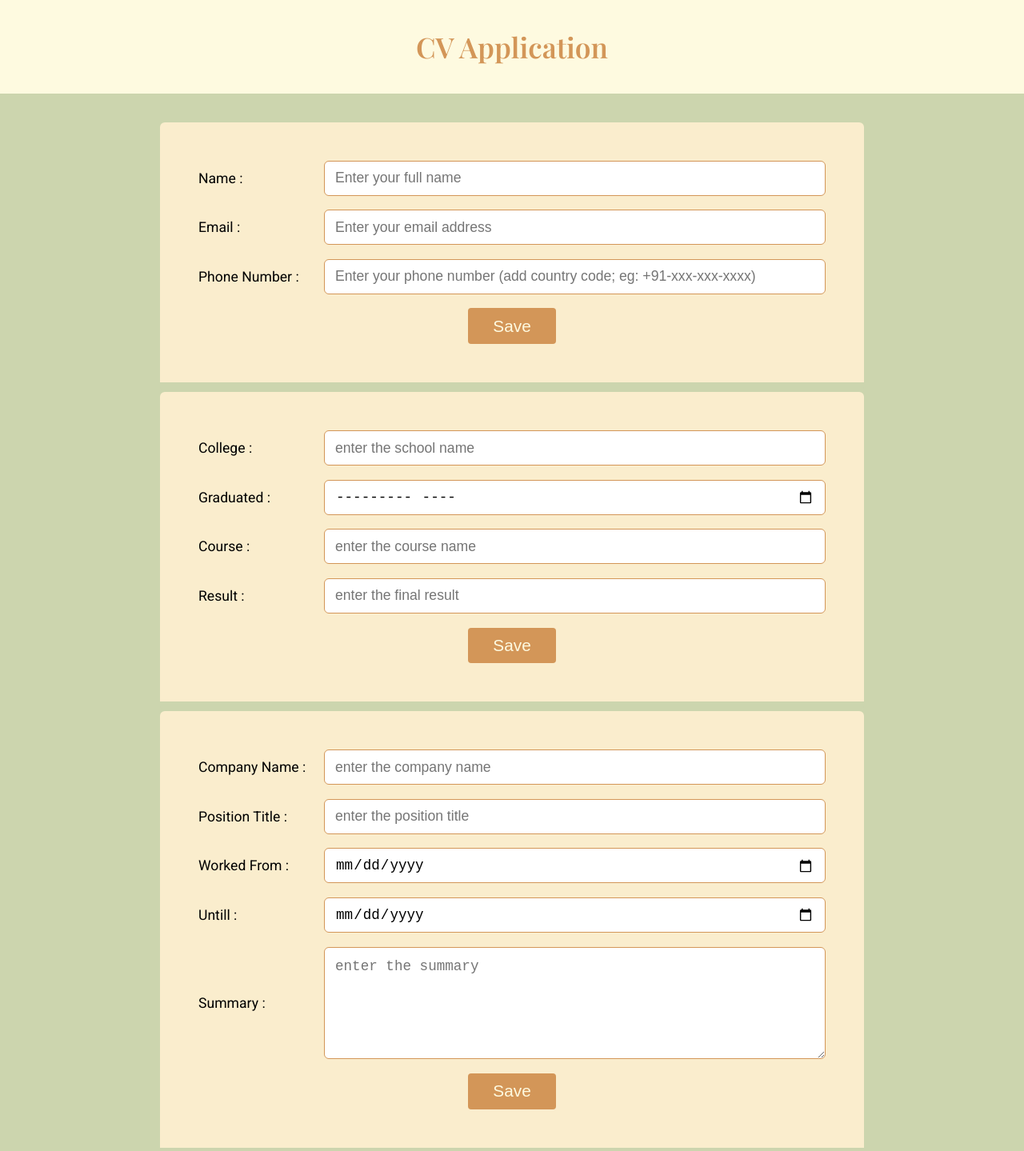
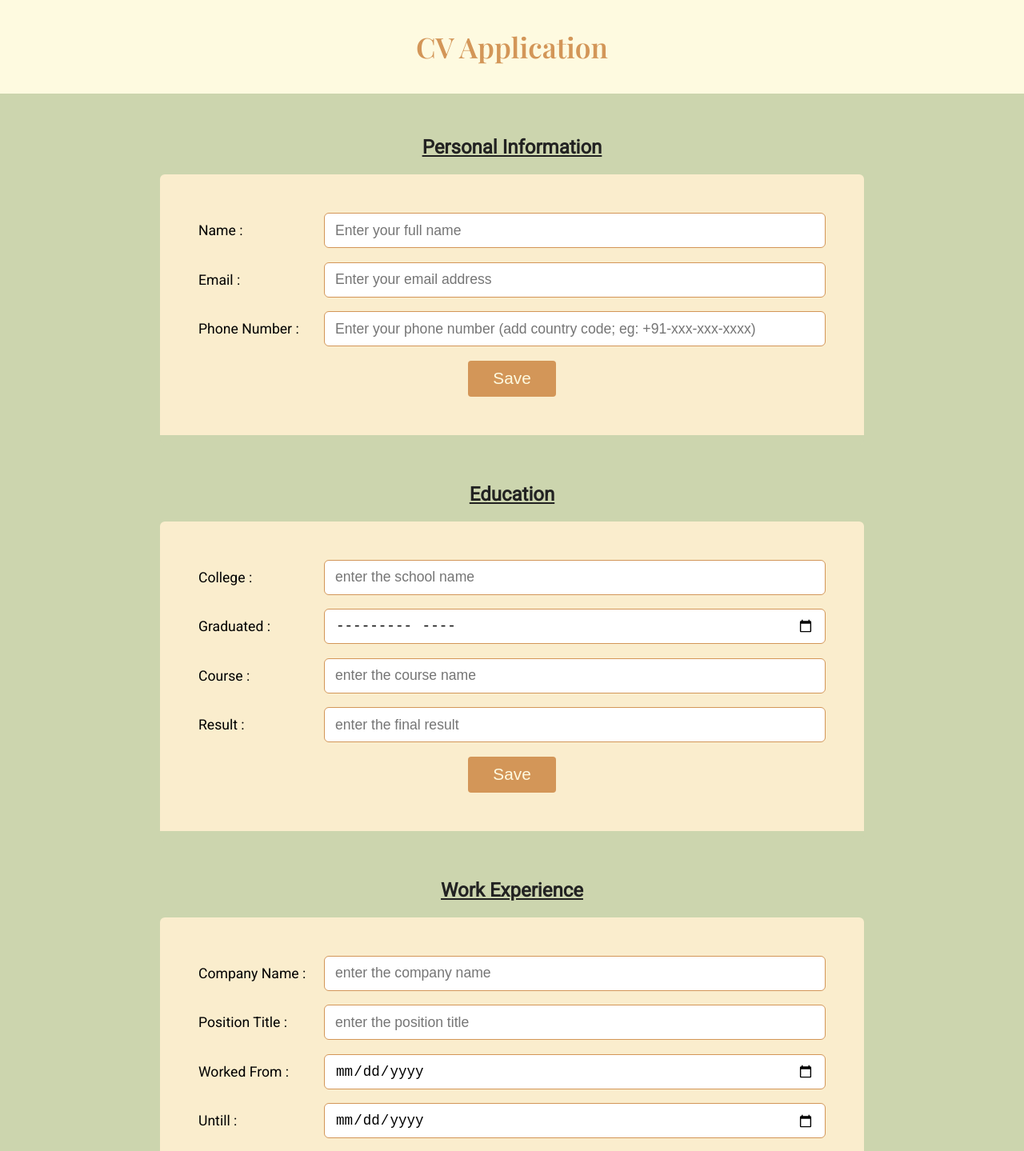
Before and after one commit to nashitshayan/cv-project, a React (Create React App) app: page / in a window 1280 px wide. Shown: the top 1439 px of the page at 80% size. Built offline with nearby package versions, Linux system fonts and the light colour scheme.

Commit message:
styles: fix

```diff
--- a/src/App.css
+++ b/src/App.css
@@ -26,11 +26,15 @@ header {
 	background-color: var(--clr--neutral);
 	color: var(--clr--accent);
 	padding: 1em;
-	margin-bottom: 1em;
+	margin-bottom: 1.5em;
 }
 main {
 	width: min(90%, 70.5em);
 	margin-inline: auto;
+}
+.sectionTitle {
+	color: #222;
+	text-decoration: underline;
 }
 .form,
 .displaySection {
@@ -40,6 +44,7 @@ main {
 	padding: 3em;
 	max-width: 55em;
 	margin-inline: auto;
+	margin-bottom: 3em;
 }
 
 .displaySection--items {
--- a/src/components/Education.js
+++ b/src/components/Education.js
@@ -210,7 +210,12 @@ class Education extends Component {
 				<button onClick={this.handleEdit}>Edit</button>
 			</div>
 		);
-		return <div>{isEdit ? editableSection : displaySection}</div>;
+		return (
+			<div>
+				<h2 className='sectionTitle'>Education</h2>
+				{isEdit ? editableSection : displaySection}
+			</div>
+		);
 	}
 }
 
--- a/src/components/GeneralInfo.js
+++ b/src/components/GeneralInfo.js
@@ -96,7 +96,12 @@ class GeneralInfo extends Component {
 			</div>
 		);
 
-		return <div>{isEdit ? editableSection : displaySection}</div>;
+		return (
+			<div>
+				<h2 className='sectionTitle'>Personal Information</h2>
+				{isEdit ? editableSection : displaySection}
+			</div>
+		);
 	}
 }
 
--- a/src/components/WorkExperience.js
+++ b/src/components/WorkExperience.js
@@ -118,7 +118,12 @@ class WorkExperience extends Component {
 			</div>
 		);
 
-		return <div>{isEdit ? editableSection : displaySection}</div>;
+		return (
+			<div>
+				<h2 className='sectionTitle'>Work Experience</h2>
+				{isEdit ? editableSection : displaySection}
+			</div>
+		);
 	}
 }
 
```
